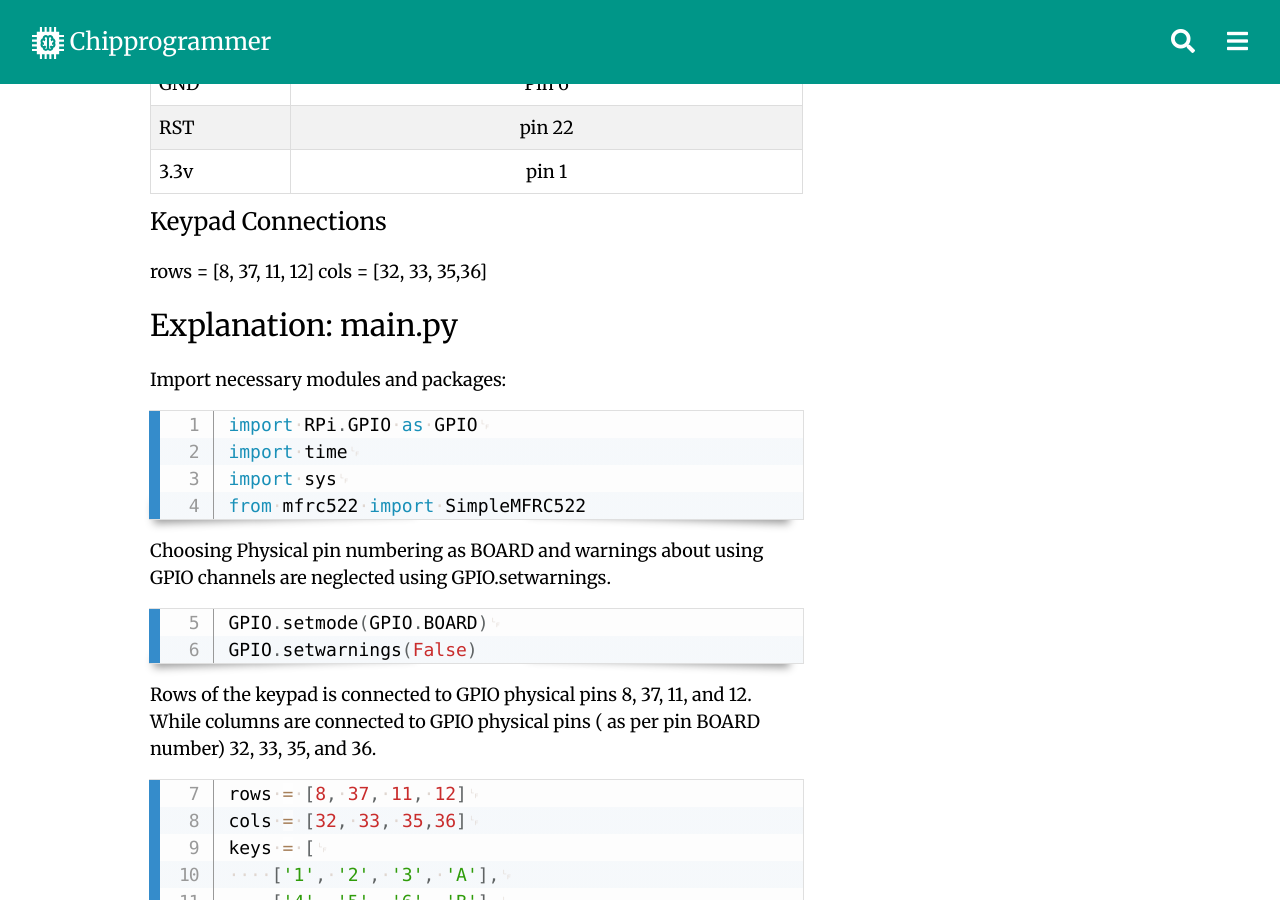
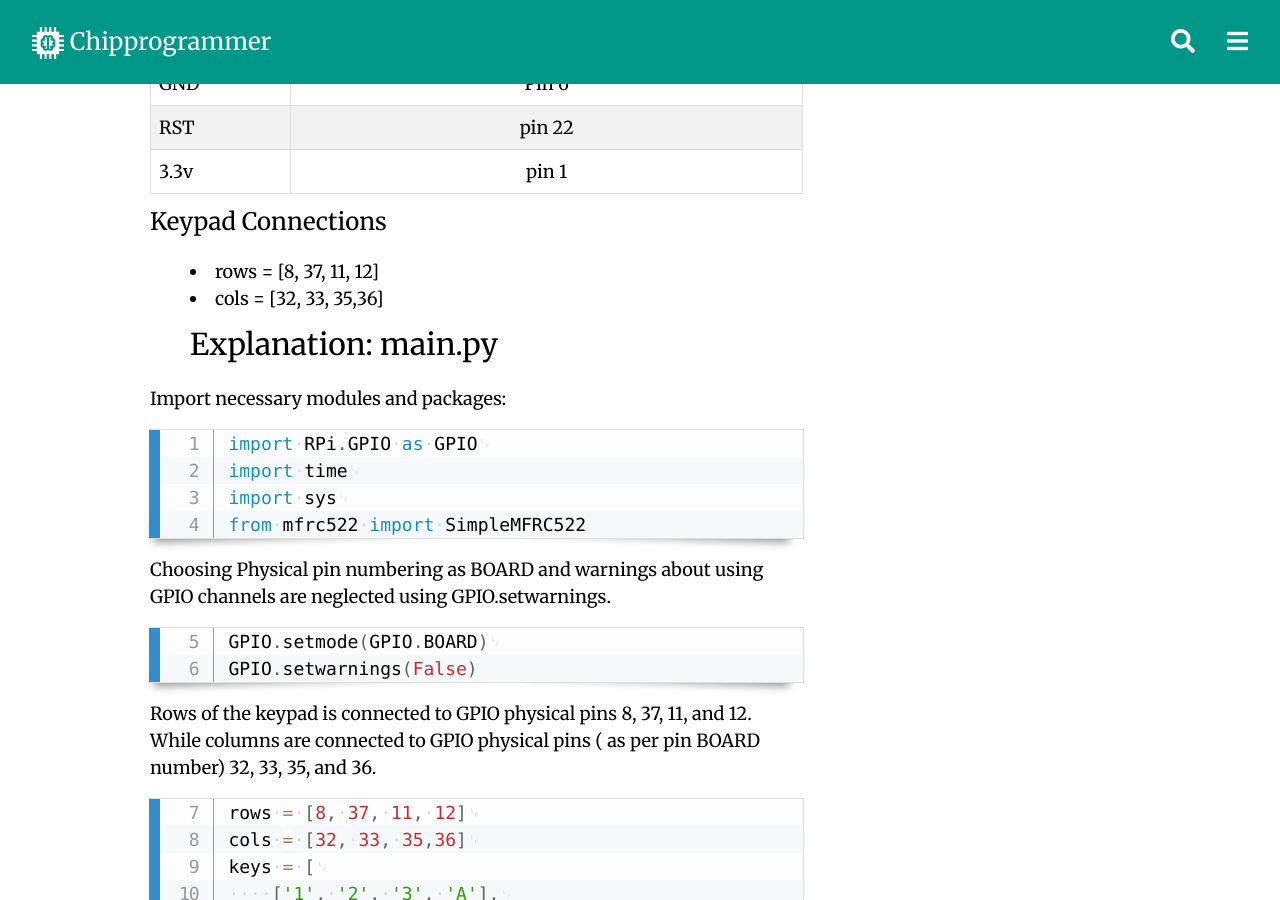
Before and after one commit to techiworld/techiworld.github.io, a Jekyll site: the page built from PCPL-electro.md, in a window 1280 px wide and 900 px high, scrolled down 1456 px. Built offline with Jekyll 4.4.1, drawn with Linux system fonts in a browser that asks for light colours; comment, search, counter and statistics services are not loaded.

```diff
--- a/PCPL-electro.md
+++ b/PCPL-electro.md
@@ -53,8 +53,8 @@ cd ..
 
 ### Keypad Connections
 
-rows = [8, 37, 11, 12]
-cols = [32, 33, 35,36]
+- rows = [8, 37, 11, 12]
+- cols = [32, 33, 35,36]
 ## Explanation: main.py
 
 Import necessary modules and packages:
```
